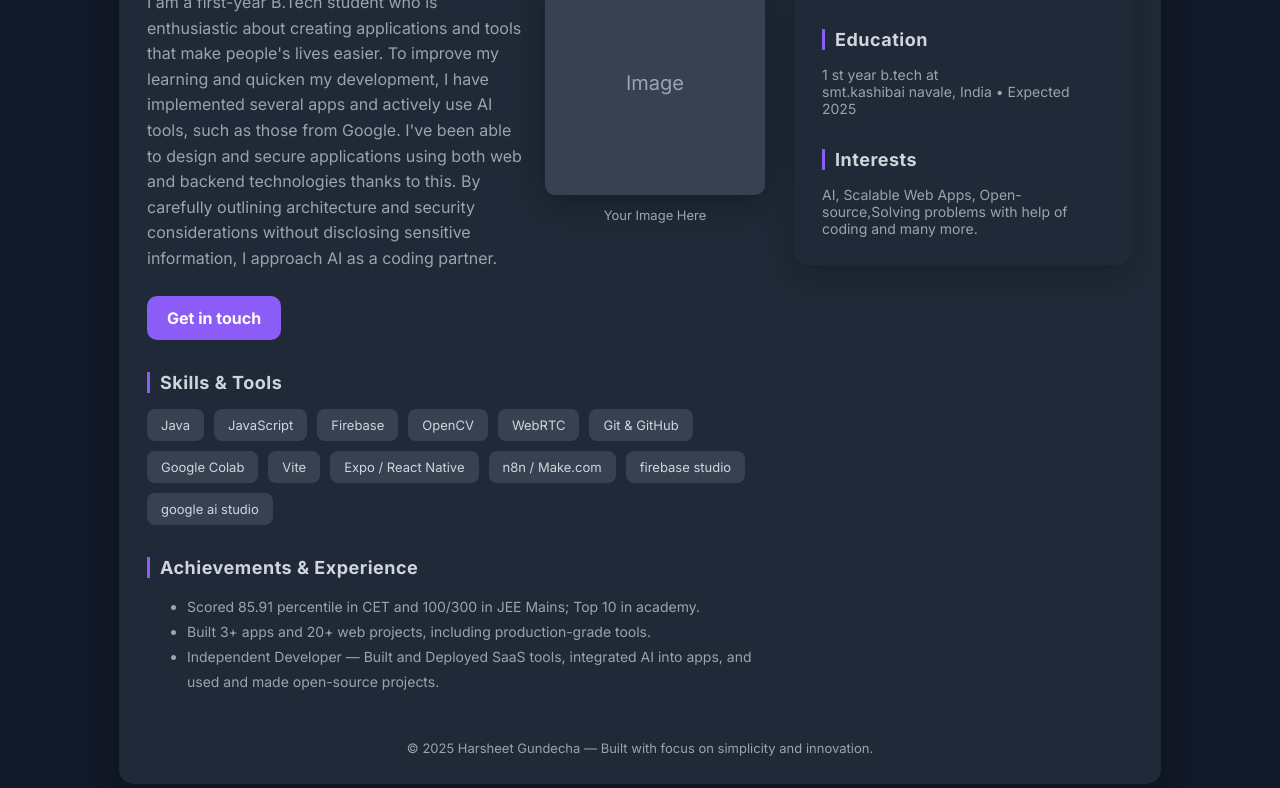
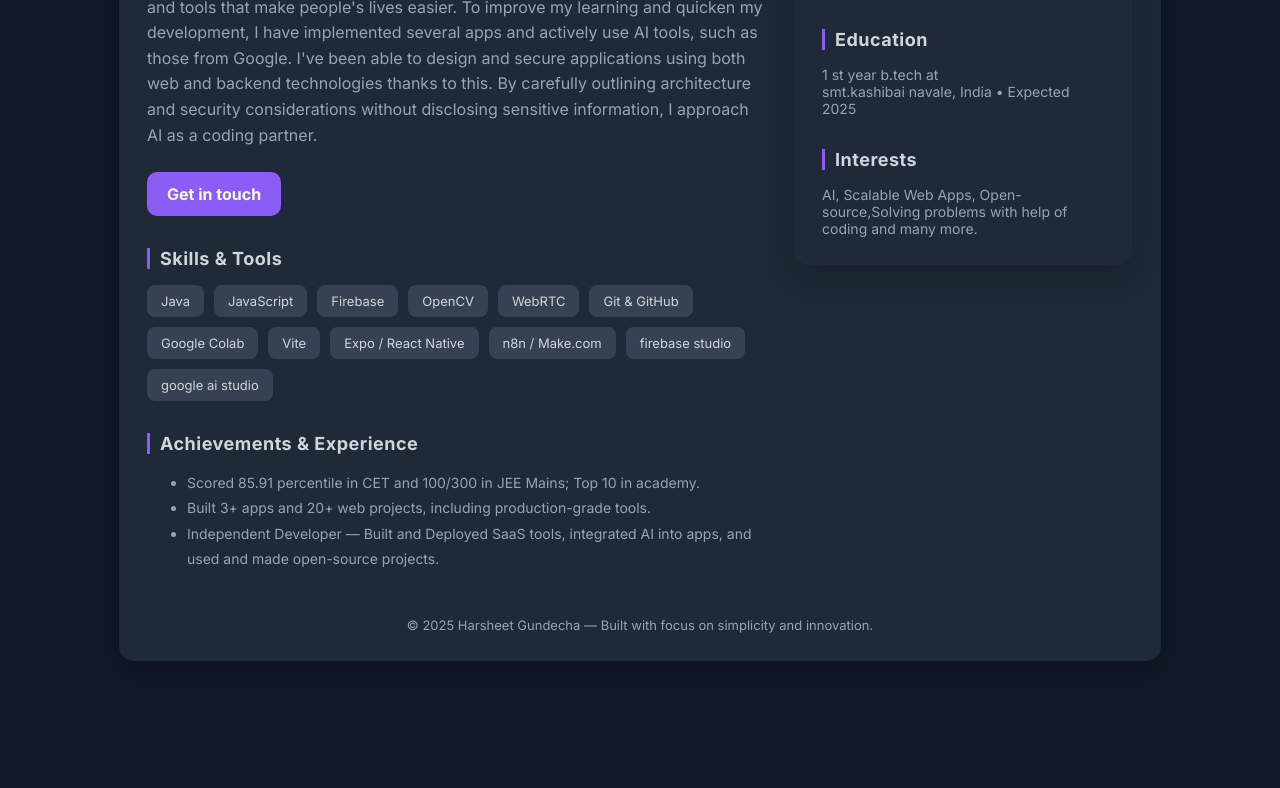
Before and after one commit to HRSPROJECT/profile, a plain HTML site: page index.html in a window 1280 px wide. Shown: the part 322-1110 px from the top of the page. After the commit the page ends 1012 px from the top, so only its background shows below. Drawn offline with nearby package versions, Linux system fonts and the light colour scheme.

Commit message:
Update index.html

```diff
--- a/index.html
+++ b/index.html
@@ -333,13 +333,8 @@
 
               </div>
             </div>
-            <div style="width:220px;text-align:center; flex-shrink: 0;">
-              <svg width="100%" height="auto" viewBox="0 0 220 220" style="border-radius:10px;box-shadow:0 8px 30px rgba(0,0,0,0.3)">
-                <rect width="220" height="220" fill="#374151"/>
-                <text x="50%" y="50%" dominant-baseline="middle" text-anchor="middle" fill="#9ca3af" font-size="20" font-family="Inter, sans-serif">Image</text>
-              </svg>
-              <div style="color:var(--text);font-size:13px;margin-top:8px">Your Image Here</div>
-            </div>
+
+
           </section>
 
           <section class="section" id="skills">
```
